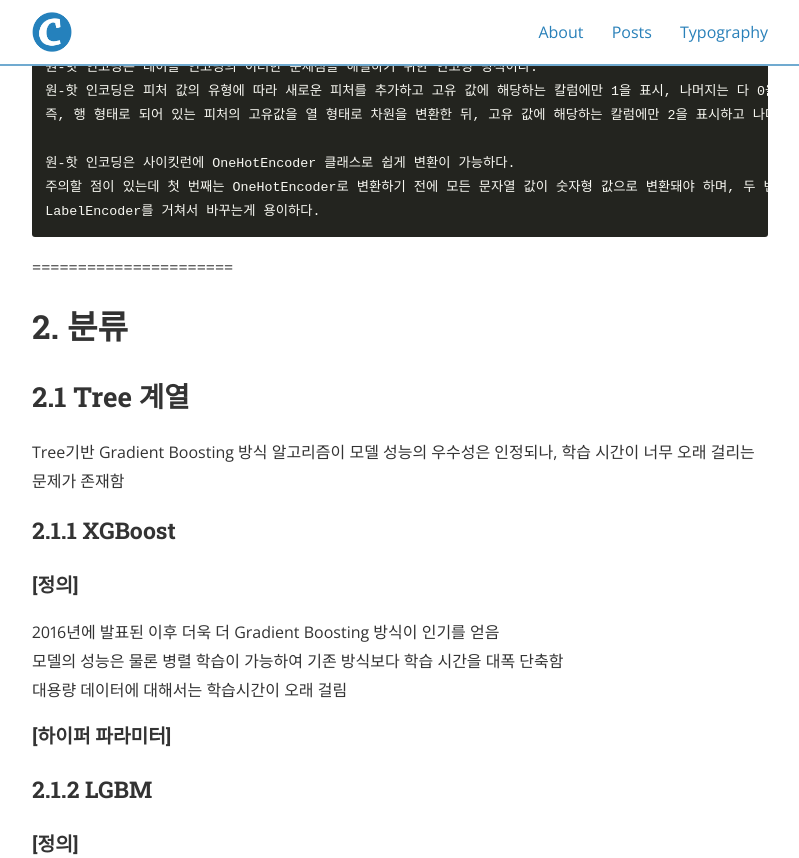
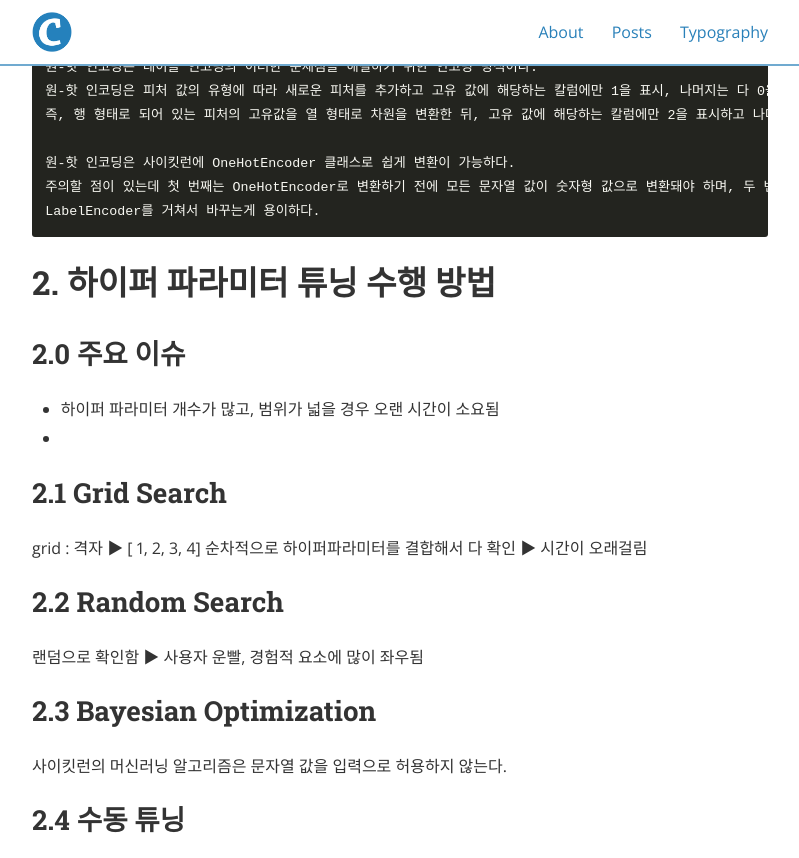
Before and after one commit to Taeho-Kim-0322/Taeho-Kim-0322.github.io, a Jekyll site: the page built from _posts/2020-12-23-머신러닝_1.md, in a window 1280 px wide and 1400 px high, scrolled down 1429 px. Shown: the top 858 px of the window, without its empty margins (240-1039 px from the left). Built offline with Jekyll 4.4.1, drawn with Linux system fonts in a browser that asks for light colours; nearby versions of some CDN libraries; some of the changed text lies outside the part shown; grey boxes are pictures that could not be loaded.

Commit message:
Update 2020-12-23-머신러닝_1.md

```diff
--- a/_posts/2020-12-23-머신러닝_1.md
+++ b/_posts/2020-12-23-머신러닝_1.md
@@ -42,6 +42,27 @@ cover: "/assets/instacode.png"
     주의할 점이 있는데 첫 번째는 OneHotEncoder로 변환하기 전에 모든 문자열 값이 숫자형 값으로 변환돼야 하며, 두 번째는 입력 값으로 2차원 데이터가 필요하다는 점이다.
     LabelEncoder를 거쳐서 바꾸는게 용이하다.
 
+
+# 2. 하이퍼 파라미터 튜닝 수행 방법
+
+## 2.0 주요 이슈
+- 하이퍼 파라미터 개수가 많고, 범위가 넓을 경우 오랜 시간이 소요됨
+-
+
+## 2.1 Grid Search
+grid : 격자 ▶ [ 1, 2, 3, 4] 순차적으로 하이퍼파라미터를 결합해서 다 확인 ▶ 시간이 오래걸림
+
+## 2.2 Random Search
+랜덤으로 확인함  ▶ 사용자 운빨, 경험적 요소에 많이 좌우됨
+
+## 2.3 Bayesian Optimization
+
+사이킷런의 머신러닝 알고리즘은 문자열 값을 입력으로 허용하지 않는다.
+
+## 2.4 수동 튜닝
+사이킷런의 머신러닝 알고리즘은 문자열 값을 입력으로 허용하지 않는다.
+
+
 ======================
 
 # 2. 분류
@@ -80,6 +101,19 @@ level_wise보다 overfitting하기 쉬워 작은 데이터 세트에 사용하
   - num_leaves는 20 ~ 40  등 해봐야 안다
 <img src = "https://user-images.githubusercontent.com/59005950/104285079-6bab2b80-54f6-11eb-8b4d-f586eda17570.jpg">
 
+#### [하이퍼 파라미터 튜닝]
+
+##### 2.1 Grid Search
+grid : 격자 ▶ [ 1, 2, 3, 4] 순차적으로 하이퍼파라미터를 결합해서 다 확인 ▶ 시간이 오래걸림
+
+##### 2.2 Random Search
+랜덤으로 확인함  ▶ 사용자 운빨, 경험적 요소에 많이 좌우됨
+
+##### 2.3 Bayesian Optimization
+##### 2.4 수동 튜닝
+사이킷런의 머신러닝 알고리즘은 문자열 값을 입력으로 허용하지 않는다.
+
+
 
 ### 2.1.3 GBM(Gradient Boosting Machine)
 #### [정의]
```
